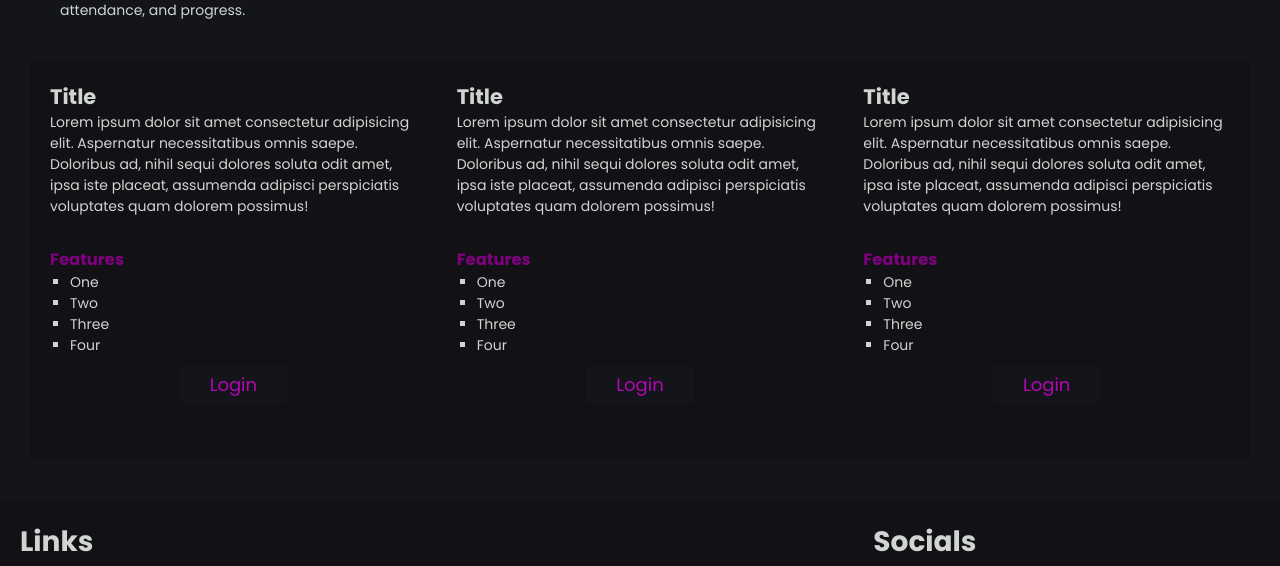
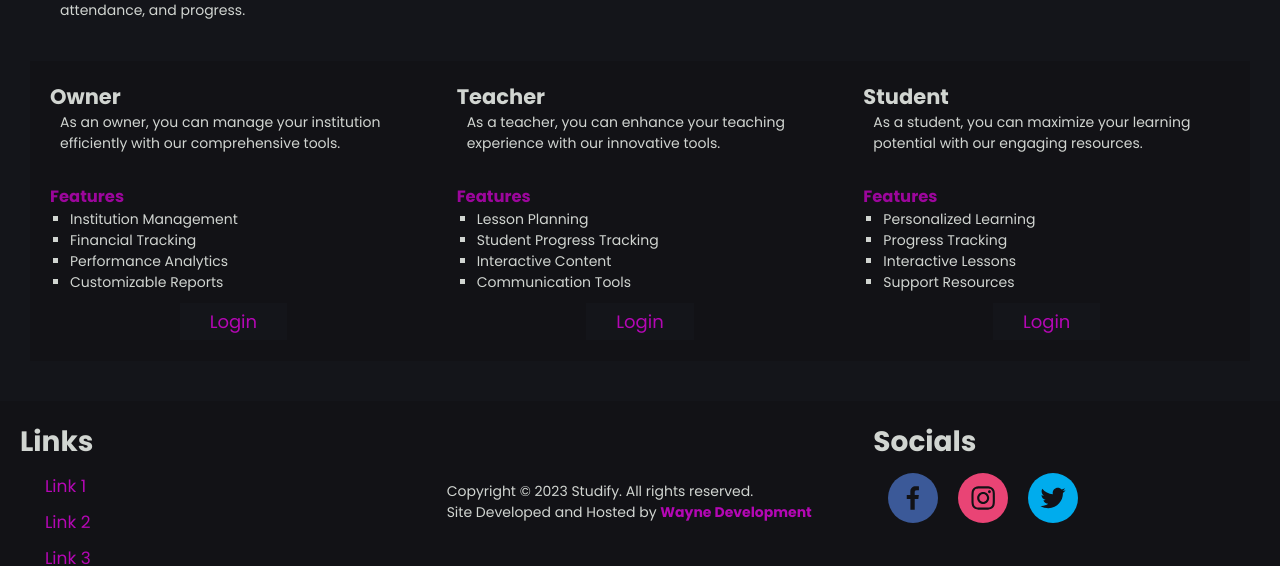
Before and after one commit to AliWayne101/studify, a Next.js app: page / in a window 1280 px wide. Shown: the part 209-775 px from the top of the page. Built offline with nearby package versions, Linux system fonts and the light colour scheme; no server answers.

Commit message:
Proper content

```diff
--- a/app/css/home.scss
+++ b/app/css/home.scss
@@ -4,8 +4,11 @@
     background-color: var(--background-sec);
     &-cont {
         transition: all 300ms ease-in-out;
-        min-height: 400px;
+        min-height: 300px;
         padding: 20px;
+        p {
+            padding: 0 10px;
+        }
         &-cta {
             display: flex;
             text-align: center;
@@ -33,7 +36,7 @@
 
         &:hover {
             width: 170%;
-            background-color: var(--theme-main);
+            background-color: var(--theme-bg);
             h3 {
                 color: white;
             }
--- a/app/globals.scss
+++ b/app/globals.scss
@@ -1,8 +1,9 @@
 :root {
   --background: #14151a;
   --background-sec: #121216;
-  --theme-main: purple;
-  --theme-accent: rgb(180, 7, 180);
+  --theme-main: #9c069c;
+  --theme-accent: #b407b4;
+  --theme-bg: #9c069c4b;
   --foreground: white;
   --text: #d1d5d1;
   --font-lora: 'Lora', serif;
@@ -31,9 +32,12 @@ body {
   margin: 0;
 }
 
-a {
+a,
+.link {
   color: var(--theme-accent);
+  cursor: pointer;
   text-decoration: none;
+
   &:hover {
     color: var(--theme-main);
   }
@@ -41,6 +45,7 @@ a {
 
 main {
   margin: 50px 30px 0 30px;
+
   @media screen and (max-width: 720px) {
     margin: 0 0;
   }
@@ -48,11 +53,14 @@ main {
 
 .bg {
   background-color: var(--background);
+
   &:hover {
     background-color: var(--background-sec);
   }
+
   &-sec {
     background-color: var(--background-sec);
+
     &:hover {
       background-color: var(--background);
     }
@@ -89,25 +97,32 @@ main {
   grid-template-columns: 20% 70% 10%;
   padding: 20px;
   background-color: var(--background-sec);
+
   &-logo {
     font-size: 24px;
   }
-  &-menu, &-user {
+
+  &-menu,
+  &-user {
     padding-top: 8px;
   }
+
   &-menu {
     display: flex;
     overflow: hidden;
     text-overflow: hidden;
+
     &-item {
       padding: 0 10px;
     }
   }
+
   &-user {
     a {
       padding: 0 5px;
     }
   }
+
   &-burger {
     display: none;
   }
@@ -127,13 +142,18 @@ main {
       display: flex;
       align-items: right;
       justify-content: right;
-      padding-right: 20px;
-      padding-top: 30px;
+      padding-right: 25px;
+      padding-top: 25px;
     }
 
     &-menu {
       margin-top: 40px;
       &-item {
+        margin: 20px 0;
+        a, span {
+          color: var(--foreground) !important;
+        }
+
         display: flex;
         text-align: center;
         justify-content: center;
--- a/app/page.tsx
+++ b/app/page.tsx
@@ -13,42 +13,42 @@ const Home = () => {
         <Logo />
         <div className="cards">
           <div className="cards-cont">
-            <h2>Title</h2>
-            <p>Lorem ipsum dolor sit amet consectetur adipisicing elit. Aspernatur necessitatibus omnis saepe. Doloribus ad, nihil sequi dolores soluta odit amet, ipsa iste placeat, assumenda adipisci perspiciatis voluptates quam dolorem possimus!</p>
+            <h2>Owner</h2>
+            <p>As an owner, you can manage your institution efficiently with our comprehensive tools.</p>
             <h3>Features</h3>
             <ul>
-              <li>One</li>
-              <li>Two</li>
-              <li>Three</li>
-              <li>Four</li>
+              <li>Institution Management</li>
+              <li>Financial Tracking</li>
+              <li>Performance Analytics</li>
+              <li>Customizable Reports</li>
             </ul>
             <div className="cards-cont-cta">
               <Link href={'/login'} className='cta bg'>Login</Link>
             </div>
           </div>
           <div className="cards-cont">
-            <h2>Title</h2>
-            <p>Lorem ipsum dolor sit amet consectetur adipisicing elit. Aspernatur necessitatibus omnis saepe. Doloribus ad, nihil sequi dolores soluta odit amet, ipsa iste placeat, assumenda adipisci perspiciatis voluptates quam dolorem possimus!</p>
+            <h2>Teacher</h2>
+            <p>As a teacher, you can enhance your teaching experience with our innovative tools.</p>
             <h3>Features</h3>
             <ul>
-              <li>One</li>
-              <li>Two</li>
-              <li>Three</li>
-              <li>Four</li>
+              <li>Lesson Planning</li>
+              <li>Student Progress Tracking</li>
+              <li>Interactive Content</li>
+              <li>Communication Tools</li>
             </ul>
             <div className="cards-cont-cta">
               <Link href={'/login'} className='cta bg'>Login</Link>
             </div>
           </div>
           <div className="cards-cont">
-            <h2>Title</h2>
-            <p>Lorem ipsum dolor sit amet consectetur adipisicing elit. Aspernatur necessitatibus omnis saepe. Doloribus ad, nihil sequi dolores soluta odit amet, ipsa iste placeat, assumenda adipisci perspiciatis voluptates quam dolorem possimus!</p>
+            <h2>Student</h2>
+            <p>As a student, you can maximize your learning potential with our engaging resources.</p>
             <h3>Features</h3>
             <ul>
-              <li>One</li>
-              <li>Two</li>
-              <li>Three</li>
-              <li>Four</li>
+              <li>Personalized Learning</li>
+              <li>Progress Tracking</li>
+              <li>Interactive Lessons</li>
+              <li>Support Resources</li>
             </ul>
             <div className="cards-cont-cta">
               <Link href={'/login'} className='cta bg'>Login</Link>
--- a/app/sections/Navbar.tsx
+++ b/app/sections/Navbar.tsx
@@ -4,6 +4,9 @@ import Link from 'next/link'
 import React, { useState } from 'react'
 import { motion, AnimatePresence } from 'framer-motion'
 import { useSession } from 'next-auth/react'
+import { SignOut } from '../auth'
+import { RxHamburgerMenu } from 'react-icons/rx'
+import { GrFormClose } from 'react-icons/gr'
 
 const Navbar = () => {
     const [isNavToggle, setIsNavToggle] = useState(false);
@@ -25,7 +28,7 @@ const Navbar = () => {
                     {session ? (
                         <>
                             <Link href={'/profile'}>Profile</Link>
-                            <Link href={'/logout'}>Logout</Link>
+                            <span className="link" onClick={SignOut}>Logout</span>
                         </>
                     ) : (
                         <Link href={'/login'}>Login</Link>
@@ -34,7 +37,7 @@ const Navbar = () => {
                 </div>
 
                 <div className="navbar-burger">
-                    <span onClick={() => setIsNavToggle(true)}>Burger</span>
+                    <RxHamburgerMenu size={22} onClick={() => setIsNavToggle(true)} />
                 </div>
             </div>
             <AnimatePresence>
@@ -47,7 +50,7 @@ const Navbar = () => {
                         transition={{ duration: 0.3 }}
                     >
                         <div className="navbar-mobile-burger">
-                            <span onClick={() => setIsNavToggle(false)}>Burger</span>
+                            <GrFormClose size={32} onClick={() => setIsNavToggle(false)} />
                         </div>
                         <div className="navbar-mobile-menu">
                             {NavLinks.map((link, index) => (
@@ -55,6 +58,12 @@ const Navbar = () => {
                                     <Link href={link.url}>{link.text}</Link>
                                 </div>
                             ))}
+                            <div className="navbar-mobile-menu-item">
+                                <Link href={'/profile'}>Profile</Link>
+                            </div>
+                            <div className="navbar-mobile-menu-item">
+                                <span className="link" onClick={SignOut}>Logout</span>
+                            </div>
                         </div>
                     </motion.div>
                 )}
--- a/configs.ts
+++ b/configs.ts
@@ -30,6 +30,8 @@ export const NavLinks = [
     { text: "Home", url: "/" },
 ]
 
+export const Roles = ["Owner", "Teacher", "Admin", "Parent", "Student"];
+
 export const DashLinks = [
     { text: "Attendance", url: '/actions/update/attendance', role: ["Teacher", "Admin", "Parent"] },
     { text: "Attendance", url: '/actions/update/attendance', role: ["Teacher", "Admin", "Parent"] },
```
Also changed, not shown: app/dashboard/page.tsx (+6 -7 lines), app/login/page.tsx (+10 -0 lines).
